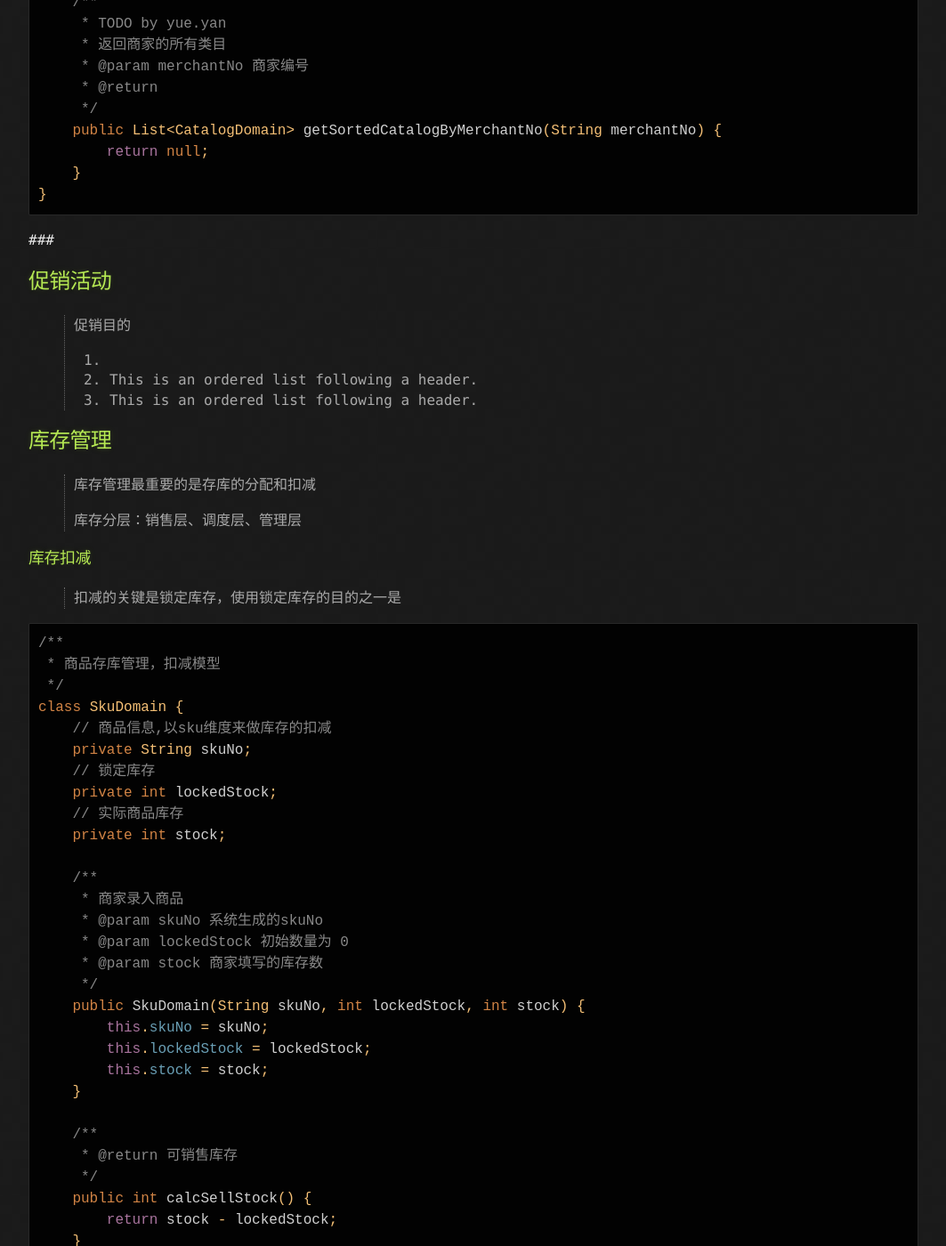
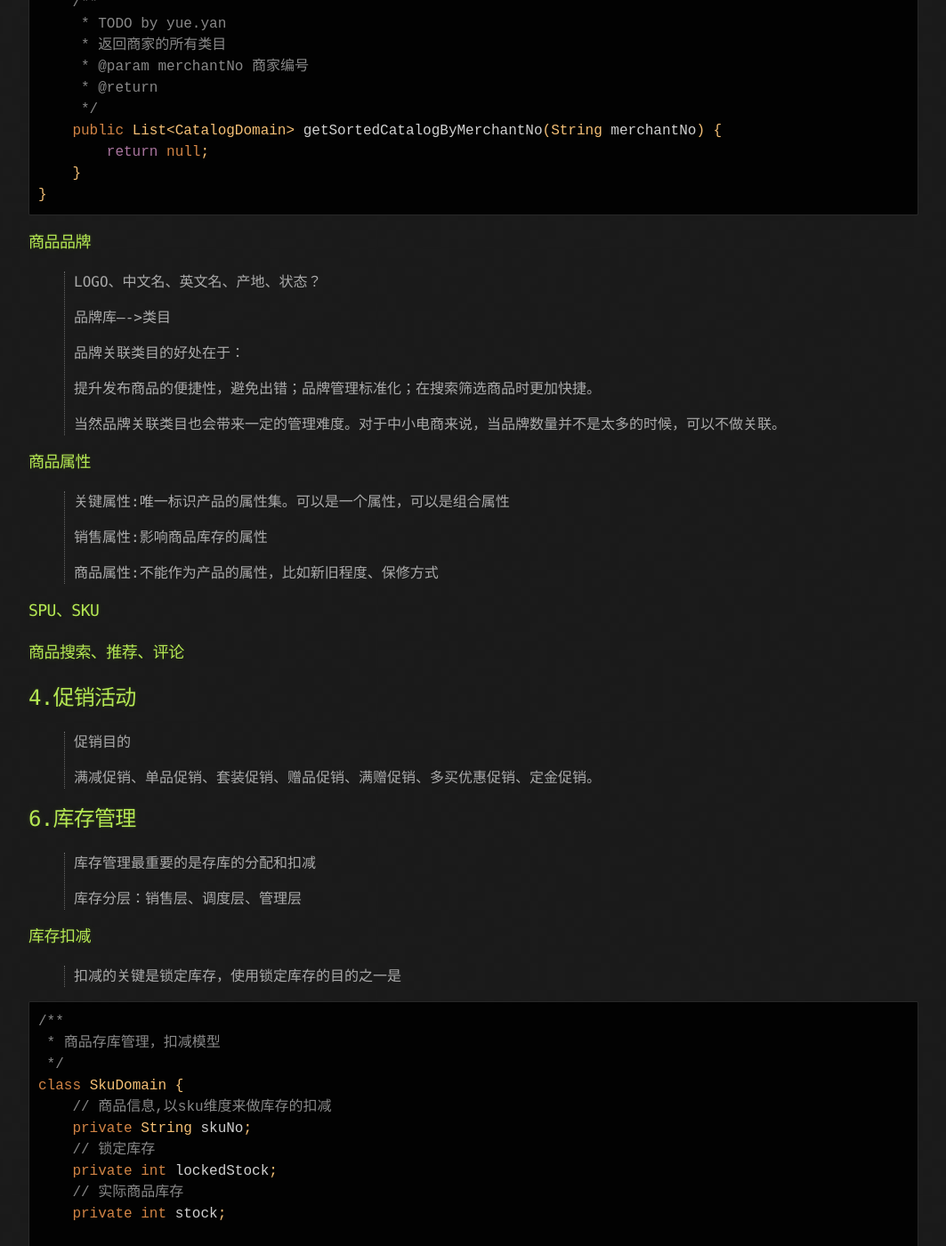
Before and after one commit to yanxingzhi/home, a Jekyll site: the page built from _posts/2021-05-01-how-to-design-an-e-commerce-system.md, in a window 1280 px wide and 1400 px high, scrolled down 1849 px. Shown: the whole window at 89% size, without its empty margins (108-1171 px from the left). Built offline with Jekyll 4.4.1, drawn with Linux system fonts in a browser that asks for light colours; some of the changed text lies outside the part shown.

Commit message:
20210506 商品领域知识 补充

````diff
--- a/_posts/2021-05-01-how-to-design-an-e-commerce-system.md
+++ b/_posts/2021-05-01-how-to-design-an-e-commerce-system.md
@@ -85,18 +85,36 @@ class CatalogService {
 }
 ```
 
-###
+### 商品品牌
+> LOGO、中文名、英文名、产地、状态？
+>
+> 品牌库---->类目
+>
+> 品牌关联类目的好处在于：
+>
+> 提升发布商品的便捷性，避免出错；品牌管理标准化；在搜索筛选商品时更加快捷。
+>
+> 当然品牌关联类目也会带来一定的管理难度。对于中小电商来说，当品牌数量并不是太多的时候，可以不做关联。
 
-## 促销活动
+### 商品属性
+> 关键属性:唯一标识产品的属性集。可以是一个属性，可以是组合属性
+>
+> 销售属性:影响商品库存的属性
+>
+> 商品属性:不能作为产品的属性，比如新旧程度、保修方式
+
+### SPU、SKU
+
+### 商品搜索、推荐、评论
+
+## 4.促销活动
 > 促销目的
-1.
-2.  This is an ordered list following a header.
-3.  This is an ordered list following a header.
 >
+> 满减促销、单品促销、套装促销、赠品促销、满赠促销、多买优惠促销、定金促销。
 >
 
 
-## 库存管理
+## 6.库存管理
 > 库存管理最重要的是存库的分配和扣减
 >
 > 库存分层：销售层、调度层、管理层
````
Also changed, not shown: other parts of _posts/2021-05-01-how-to-design-an-e-commerce-system.md (+4 -2 lines).
